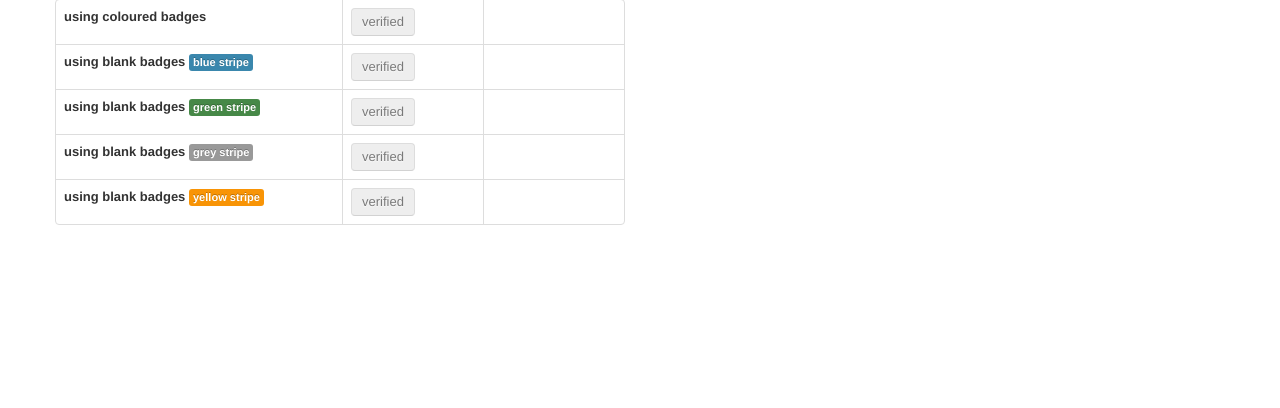
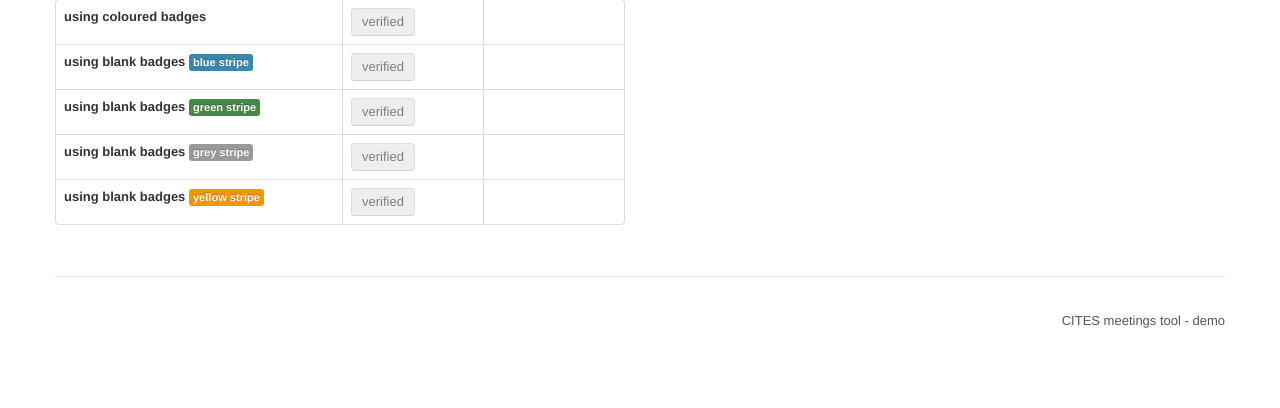
Before and after one commit to dincamihai/cites-meetings, a Flask app: page /meeting/1/printouts in a window 1280 px wide. Shown: the part 712-1120 px from the top of the page. Before the commit the page ends 937 px from the top, so only its background shows below. Run offline with Flask 2, Linux system fonts and the light colour scheme; parts of the project's set-up code (start-up, migrations or seed data) failed here and were passed over; some libraries are stand-ins or nearby versions.

Commit message:
some kind of footer

```diff
--- a/static/style.css
+++ b/static/style.css
@@ -1,5 +1,17 @@
 body {
     padding-top: 60px;
+    padding-bottom: 60px;
+}
+
+footer {
+    margin-top: 45px;
+    padding: 35px 0 36px;
+    border-top: 1px solid #E5E5E5;
+}
+
+footer p {
+    margin-bottom: 0;
+    color: #555;
 }
 
 
--- a/templates/layout.html
+++ b/templates/layout.html
@@ -38,11 +38,17 @@
     </div>
 
     <div class="container">
+
       {{ flash_messages() }}
 
       {% block content %}
         {{ content }}
       {% endblock %}
+
+      <footer>
+        <p class="pull-right">CITES meetings tool - demo</p>
+      </footer>
+
     </div>
 
     {{ script_src('lib/jquery-1.7.1.min.js') }}
```
